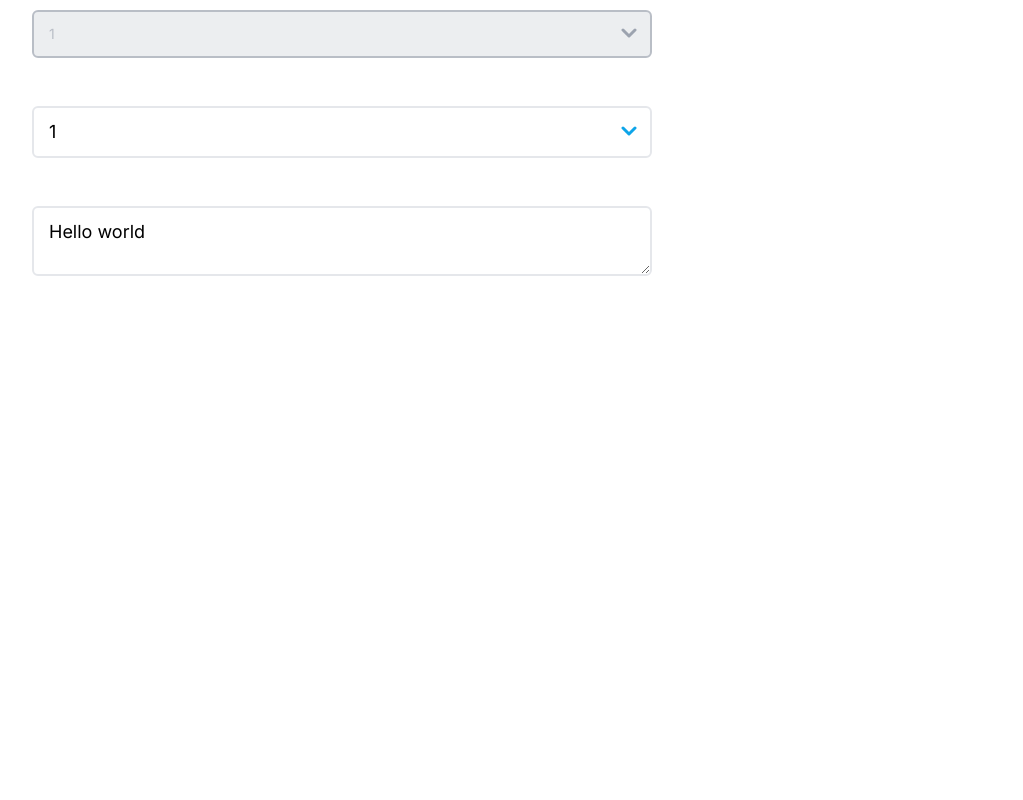
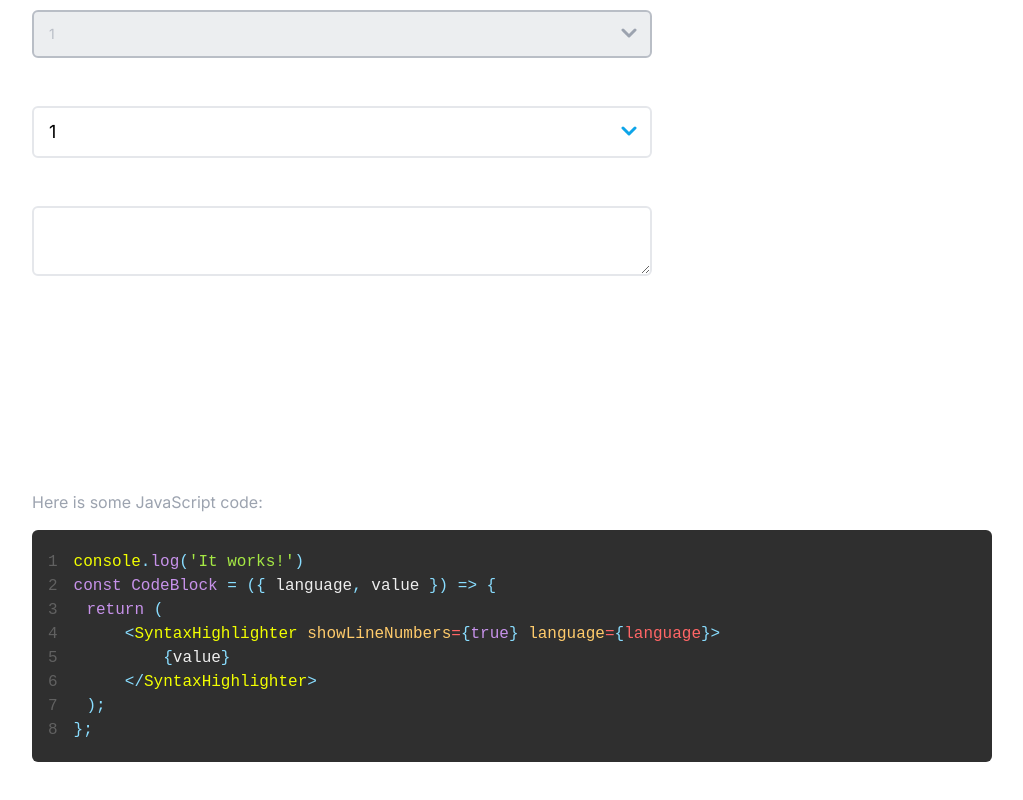
Before and after one commit to cherry-design-system/documentation, a Next.js app: page / in a window 1280 px wide. Shown: the part 2659-3459 px from the top of the page, without its empty margins (128-1151 px from the left). Before the commit the page ends 3133 px from the top, so only its background shows below. Built offline with nearby package versions, Linux system fonts and the light colour scheme.

Commit message:
feat: markdown and code highlighting

```diff
--- a/package.json
+++ b/package.json
@@ -33,6 +33,8 @@
 		"polished": "^4.0.5",
 		"prettier": "^2.2.1",
 		"react": "^17.0.1",
-		"react-dom": "^17.0.1"
+		"react-dom": "^17.0.1",
+		"react-markdown": "^5.0.3",
+		"react-syntax-highlighter": "^15.4.3"
 	}
 }
--- a/src/assets/styles/globalStyles.js
+++ b/src/assets/styles/globalStyles.js
@@ -69,6 +69,10 @@ const globalStyles = (
 			kbd,
 			samp {
 				font-family: monospace, monospace;
+			}
+
+			pre {
+				border-radius: 6px;
 			}
 
 			small {
--- a/src/components/Layout/Input/Textarea/Textarea.js
+++ b/src/components/Layout/Input/Textarea/Textarea.js
@@ -2,24 +2,14 @@ import React from "react";
 import { Arrow } from "../../../../assets/svg/Arrow";
 import { inputStyles } from "../Input.styles";
 
-function Textarea({
-	className,
-	children,
-	size = "default",
-	error,
-	success,
-	...props
-}) {
+function Textarea({ className, size = "default", error, success, ...props }) {
 	return (
 		<textarea
 			className={className}
 			css={(theme) =>
 				inputStyles(theme, "text", size, props.disabled, success, error)
 			}
-			{...props}
-		>
-			{children}
-		</textarea>
+		/>
 	);
 }
 
--- a/src/pages/index.js
+++ b/src/pages/index.js
@@ -1,6 +1,10 @@
 import React from "react";
 import { css } from "@emotion/react";
 import Image from "next/image";
+import { Prism as SyntaxHighlighter } from "react-syntax-highlighter";
+import ReactMarkdown from "react-markdown";
+import { materialDark } from "react-syntax-highlighter/dist/cjs/styles/prism";
+
 import { Page } from "../components/Pages";
 import {
 	Container,
@@ -13,6 +17,32 @@ import {
 	Select,
 	Textarea,
 } from "../components/Layout";
+
+const markdown = `Here is some JavaScript code:
+
+~~~jsx
+console.log('It works!')
+const CodeBlock = ({ language, value }) => {
+	return (
+		<SyntaxHighlighter showLineNumbers={true} language={language}>
+			{value}
+		</SyntaxHighlighter>
+	);
+};
+~~~
+`;
+
+const CodeBlock = ({ language, value }) => {
+	return (
+		<SyntaxHighlighter
+			showLineNumbers={true}
+			language={language}
+			style={materialDark}
+		>
+			{value}
+		</SyntaxHighlighter>
+	);
+};
 
 function Index({ posts = [] }) {
 	return (
@@ -194,7 +224,7 @@ function Index({ posts = [] }) {
 						</Select>
 						<br />
 						<br />
-						<Textarea size="big">Hello world</Textarea>
+						<Textarea size="big" value="Hello world" />
 						<br />
 						<br />
 					</Col>
@@ -208,6 +238,12 @@ function Index({ posts = [] }) {
 					</Col>
 				</Row>
 				<Space xsSize={20} lgSize={150} />
+				<ReactMarkdown
+					escapeHtml={true}
+					source={markdown}
+					renderers={{ code: CodeBlock }}
+				/>
+				<Space xsSize={20} lgSize={150} />
 			</Container>
 		</Page>
 	);
```
